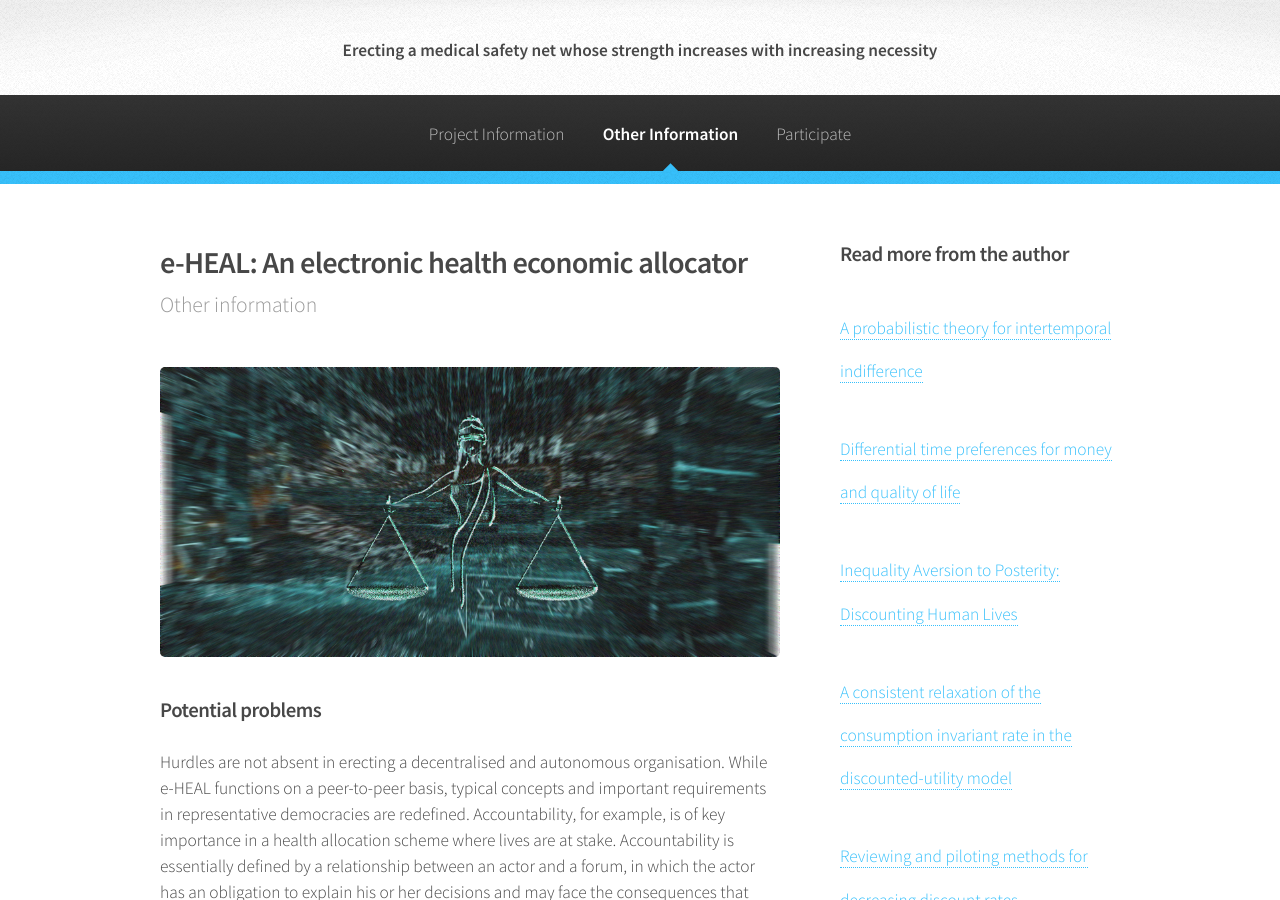
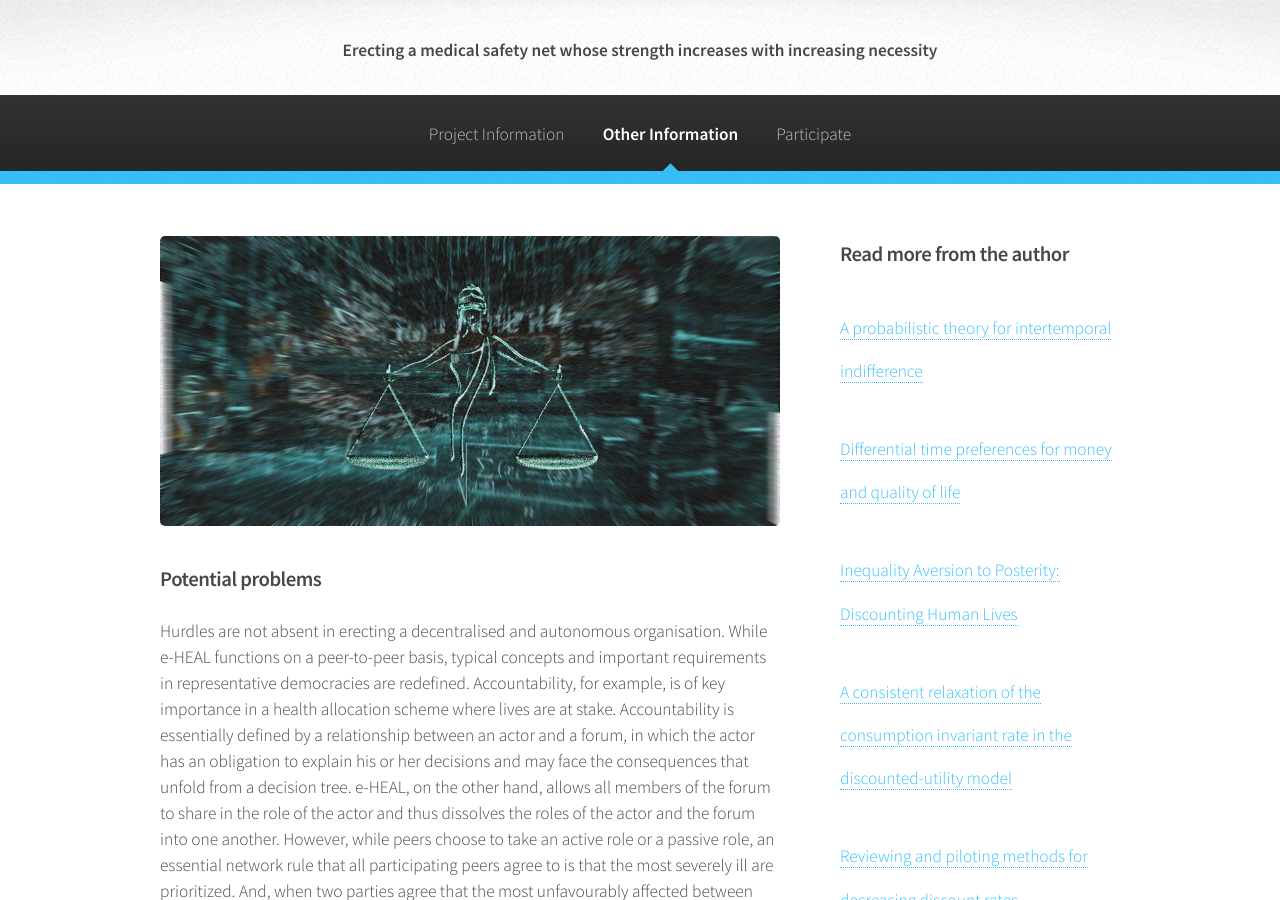
Before and after one commit to e-HEAL/e-heal.github.io, a Jekyll site: the page built from other_information.html, in a window 1280 px wide and 900 px high. Built offline with Jekyll 4.4.1, drawn with Linux system fonts in a browser that asks for light colours; comment, search, counter and statistics services are not loaded.

Commit message:
removed header

```diff
--- a/other_information.html
+++ b/other_information.html
@@ -13,8 +13,6 @@ layout: default
 						<!-- Content -->
 						<article>
 								<header>
-									<h2>e-HEAL: An electronic health economic allocator</h2>
-									<p>Other information</p>
 								</header>
 
 								<span class="image featured"><img src="{{ site.baseurl }}/assets/images/banner.jpg" alt="" /></span>
```
